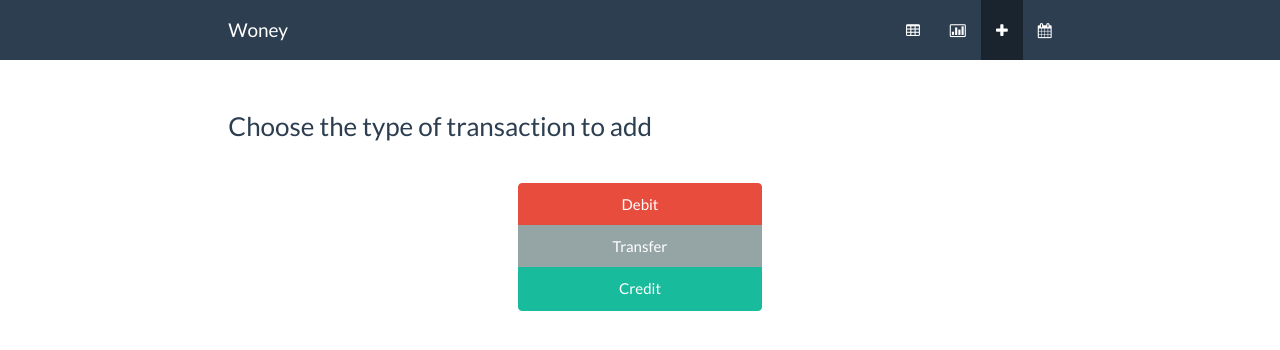
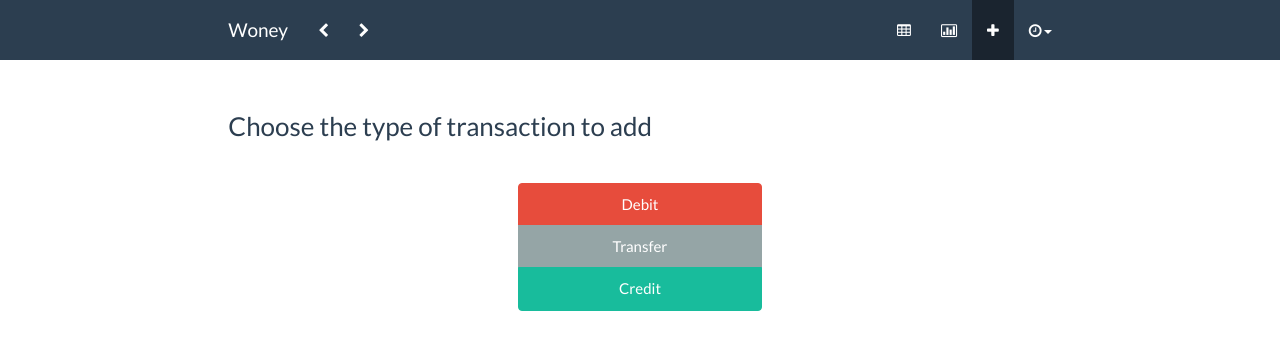
Before and after one commit to gomar/money_dashboard, a Flask app: page /add_transaction in a window 1280 px wide. Shown: the top 350 px of the page. Run offline with Flask 2, Linux system fonts and the light colour scheme; some libraries are stand-ins or nearby versions.

Commit message:
back and forward button + scheduled transactions menu

```diff
--- a/app/templates/common/layout.html
+++ b/app/templates/common/layout.html
@@ -36,11 +36,22 @@
               <a class="navbar-brand" href="/">Woney</a>
             </div>
             <div class="navbar-collapse collapse">
+              <ul class="nav navbar-nav navbar-left">
+                <li><a href="javascript:history.back()" ><i class="fa fa-chevron-left"></i></a></li>
+                <li><a href="javascript:history.forward()"><i class="fa fa-chevron-right"></i></a></li>
+              </ul>
+
               <ul class="nav navbar-nav navbar-right">
                 <li><a href="/"><i class="fa fa-table"></i></a></li>
                 <li><a href="/graphs"><i class="fa fa-bar-chart-o"></i></a></li>
                 <li><a href="/add_transaction"><i class="fa fa-plus"></i></a></li>
-                <li><a href="/scheduled_transactions"><i class="fa fa-calendar"></i></a></li>
+                <li class="dropdown">
+                  <a href="#" class="dropdown-toggle" data-toggle="dropdown"><i class="fa fa-clock-o"></i><span class="caret"></span></a>
+                  <ul class="dropdown-menu" role="menu">
+                    <li><a href="/scheduled_transactions">See scheduled transactions</a></li>
+                    <li><a href="/add_scheduled_transaction">Add scheduled transaction</a></li>
+                  </ul>
+                </li>
               </ul>
             </div><!--/.nav-collapse -->
           </div>
```
